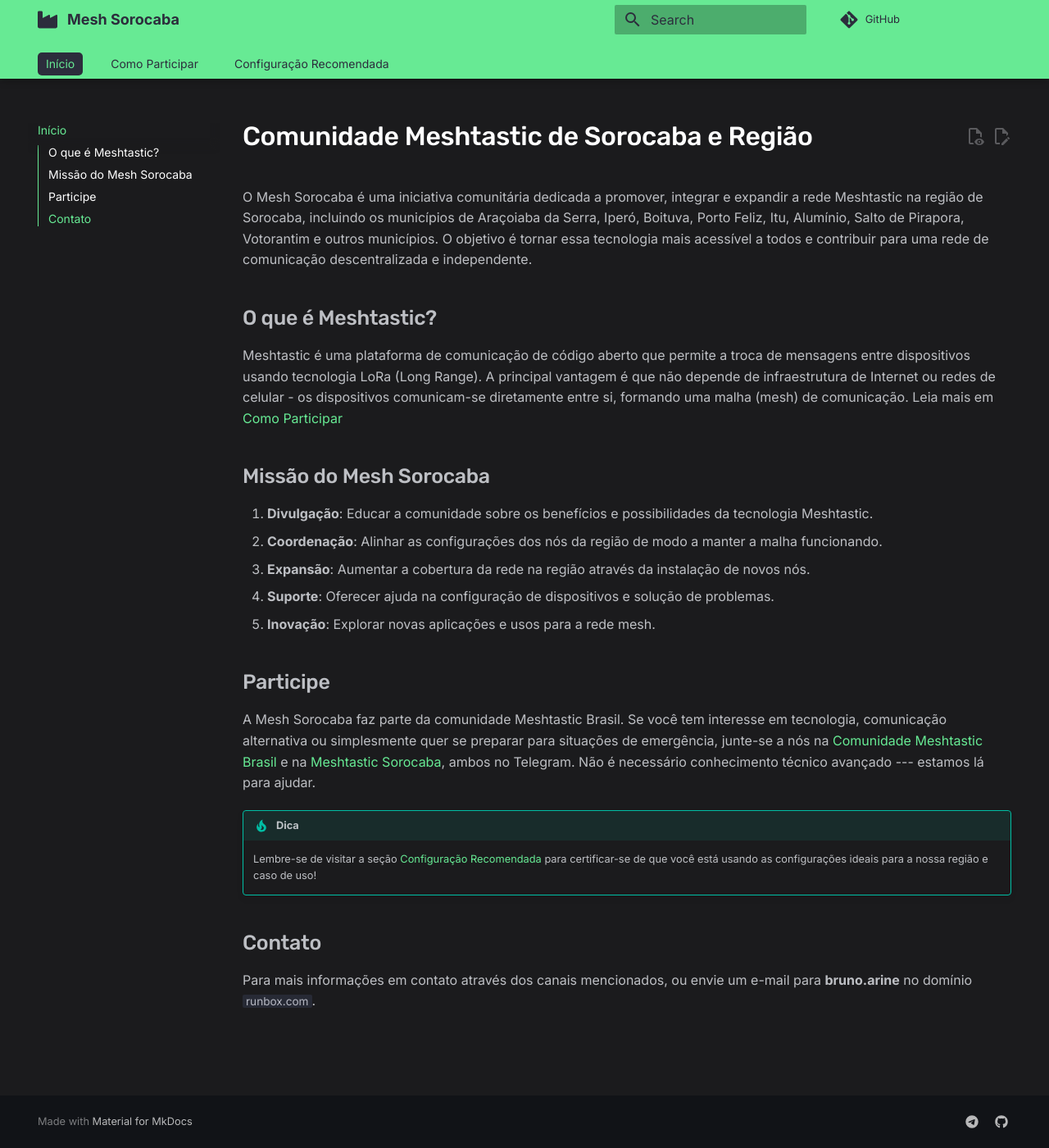
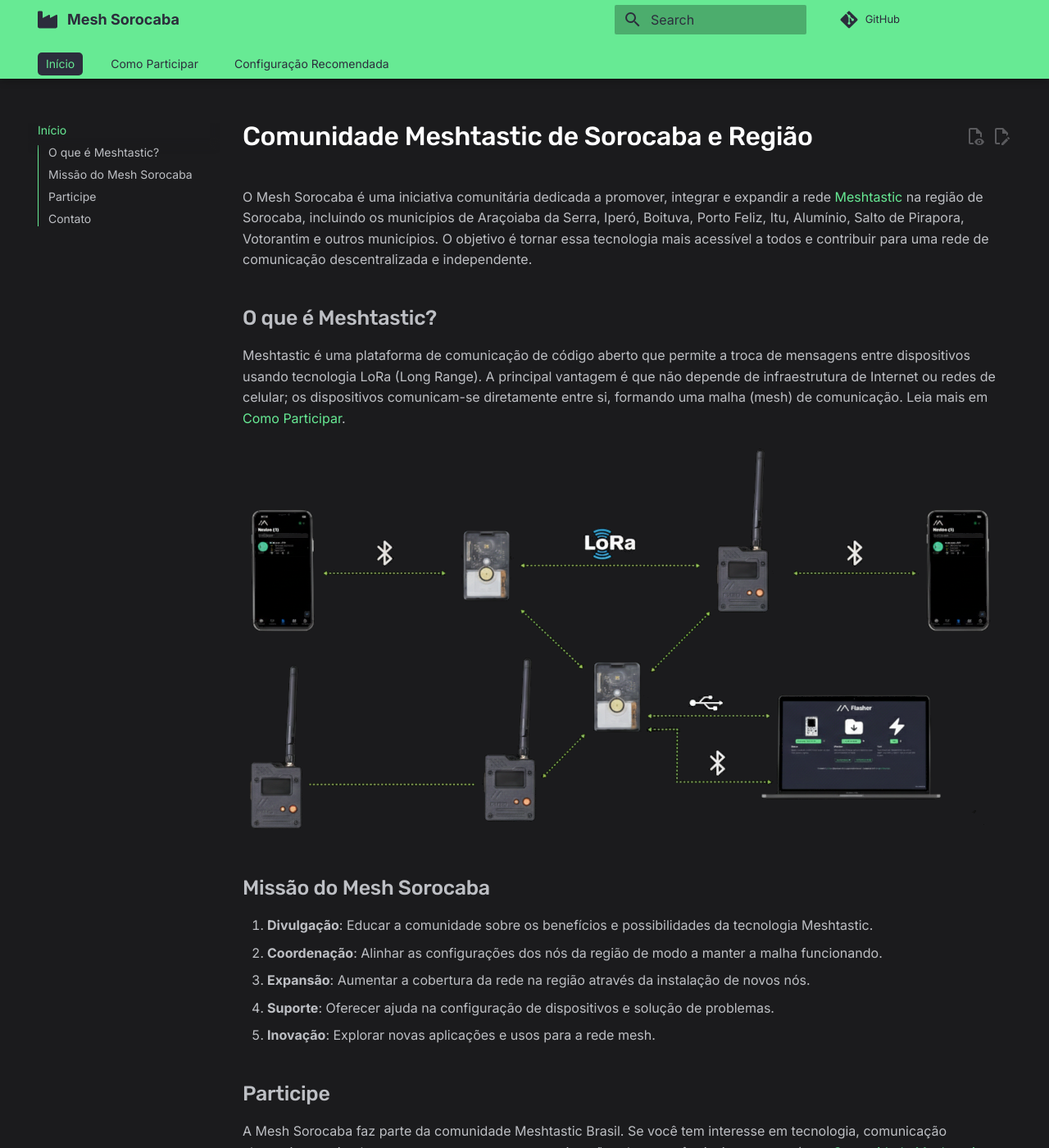
Before and after one commit to MeshSorocaba/meshsorocaba.github.io, an MkDocs documentation site: the page built from docs/index.md, in a window 1280 px wide and 1400 px high. Shown: the whole window at 82% size. Built offline with MkDocs 1.6.1 and Material for MkDocs 9.7.7, drawn with Linux system fonts in a browser that asks for light colours; comment, search, counter and statistics services are not loaded; some of the changed lines change nothing that is shown; some of the changed text lies outside the part shown.

Commit message:
Add mesh example image and Meshtastic links

```diff
--- a/docs/index.md
+++ b/docs/index.md
@@ -1,10 +1,12 @@
 # Comunidade Meshtastic de Sorocaba e Região
 
-O Mesh Sorocaba é uma iniciativa comunitária dedicada a promover, integrar e expandir a rede Meshtastic na região de Sorocaba, incluindo os municípios de Araçoiaba da Serra, Iperó, Boituva, Porto Feliz, Itu, Alumínio, Salto de Pirapora, Votorantim e outros municípios. O objetivo é tornar essa tecnologia mais acessível a todos e contribuir para uma rede de comunicação descentralizada e independente.
+O Mesh Sorocaba é uma iniciativa comunitária dedicada a promover, integrar e expandir a rede [Meshtastic](https://meshtastic.org/) na região de Sorocaba, incluindo os municípios de Araçoiaba da Serra, Iperó, Boituva, Porto Feliz, Itu, Alumínio, Salto de Pirapora, Votorantim e outros municípios. O objetivo é tornar essa tecnologia mais acessível a todos e contribuir para uma rede de comunicação descentralizada e independente.
 
 ## O que é Meshtastic?
 
-Meshtastic é uma plataforma de comunicação de código aberto que permite a troca de mensagens entre dispositivos usando tecnologia LoRa (Long Range). A principal vantagem é que não depende de infraestrutura de Internet ou redes de celular - os dispositivos comunicam-se diretamente entre si, formando uma malha (mesh) de comunicação. Leia mais em [Como Participar](como-participar.md)
+Meshtastic é uma plataforma de comunicação de código aberto que permite a troca de mensagens entre dispositivos usando tecnologia LoRa (Long Range). A principal vantagem é que não depende de infraestrutura de Internet ou redes de celular; os dispositivos comunicam-se diretamente entre si, formando uma malha (mesh) de comunicação. Leia mais em [Como Participar](como-participar.md).
+
+![Exemplo de malha Meshtastic](static/lora-mesh-darkbg.png)
 
 ## Missão do Mesh Sorocaba
 
@@ -16,11 +18,11 @@
 
 ## Participe
 
-A Mesh Sorocaba faz parte da comunidade Meshtastic Brasil. Se você tem interesse em tecnologia, comunicação alternativa ou simplesmente quer se preparar para situações de emergência, junte-se a nós na [Comunidade Meshtastic Brasil](https://t.me/meshtastic_br) e na [Meshtastic Sorocaba](https://t.me/meshsorocaba), ambos no Telegram. Não é necessário conhecimento técnico avançado --- estamos lá para ajudar.
+A Mesh Sorocaba faz parte da comunidade Meshtastic Brasil. Se você tem interesse em tecnologia, comunicação alternativa ou simplesmente quer se preparar para situações de emergência, junte-se a nós na [Comunidade Meshtastic Brasil](https://t.me/meshtastic_br) e na [Meshtastic Sorocaba](https://t.me/meshsorocaba), ambos no Telegram. Não é necessário conhecimento técnico avançado — estamos lá para ajudar.
 
 !!! tip "Dica"
     Lembre-se de visitar a seção [Configuração Recomendada](configuracao.md) para certificar-se de que você está usando as configurações ideais para a nossa região e caso de uso!
 
 ## Contato
 
-Para mais informações em contato através dos canais mencionados, ou envie um e-mail para **bruno.arine** no domínio `runbox.com`.
+Para mais informações, entre em contato através dos canais mencionados, ou envie um e-mail para **bruno.arine** no domínio `runbox.com`.
```
Also changed, not shown: docs/static/lora-mesh-darkbg.png (added).
